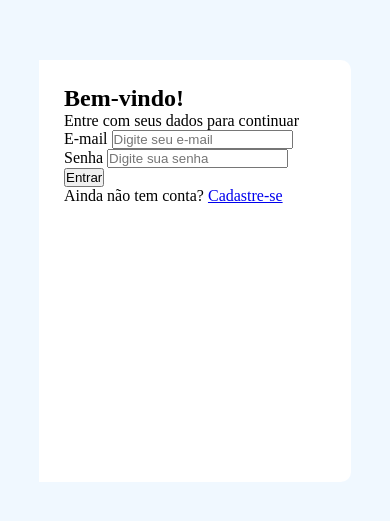
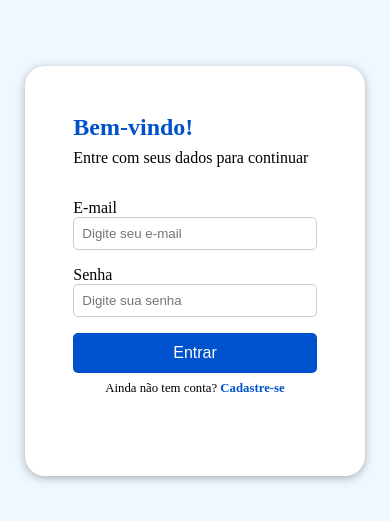
Before and after one commit to germanavaz/formacao-BiT, a plain HTML site: page formulario/index.html in a window 390 px wide. Shown: the part 151-672 px from the top of the page. Drawn offline with Linux system fonts and the light colour scheme.

Commit message:
:sparkles: aula responsividade 2

```diff
--- a/formulario/index.html
+++ b/formulario/index.html
@@ -26,7 +26,9 @@
           <input type="password" id="senha" placeholder="Digite sua senha" />
 
           <button>Entrar</button>
-          <p>Ainda não tem conta? <a href="#">Cadastre-se</a></p>
+          <p class="cadastro">
+            Ainda não tem conta? <a href="#">Cadastre-se</a>
+          </p>
         </form>
       </section>
     </main>
--- a/formulario/style.scss
+++ b/formulario/style.scss
@@ -14,12 +14,13 @@ body {
     height: 100vh;
     align-items: center;
     justify-content: center;
-    box-shadow: rgba(99, 99, 99, 0.2) 0px 2px 8px 0px;
+
 }
 
 img {
     height: 50vh;
-    border-radius: 10px 0 0 10px;
+    border-radius: 20px 0 0 20px;
+    box-shadow: rgba(99, 99, 99, 0.2) 0px 2px 8px 0px;
 }
 
 .formulario {
@@ -27,8 +28,65 @@ img {
     width: 30vw;
     height: 50vh;
     background-color: white;
-    border-radius: 0 10px 10px 0;
-    padding: 25px;
+    border-radius: 0 20px 20px 0;
+    padding: 3rem;
+    box-shadow: rgba(99, 99, 99, 0.2) 0px 2px 8px 0px;
+
+    h1 {
+        color: #0052cc;
+        margin-bottom: .5rem;
+    }
+    p {
+        margin-bottom: 2rem;
+    }
+
+
+    }
+
+form {
+    label, input {
+        display: block;
+        width: 100%;
+    }
+    input {
+        margin-bottom: 1rem;
+        padding: .5rem;
+        border: 1px solid #ccc;
+        border-radius: 5px;
+    }
+
+    button {
+        width: 100%;
+        padding: .7rem;
+        background-color: #0052cc;
+        color: white;
+        border: none;
+        border-radius: 5px;
+        cursor: pointer;
+        font-size: 1rem;
+        transition: background-color .3s ease;
+        margin-bottom: .5rem;
+
+        &:hover {
+            background-color: #003d99;
+        }
+    }
+}
+
+.cadastro {
+    font-size: 0.8rem;
+    text-align: center;
+    // margin-top: 1rem;
+
+    a {
+        color: #0052cc;
+        text-decoration: none;
+        font-weight: bold;
+
+        &:hover {
+            text-decoration: underline;
+        }
+    }
 }
 
 @media (max-width: 768px) {
@@ -41,7 +99,10 @@ img {
     }
 
     .formulario {
-        width: 80vw;
+        width: 87vw;
+        height: auto;
         margin: 10px 0;
+        border-radius: 20px;
+        box-shadow: rgba(99, 99, 99, 0.5) 0px 2px 8px 0px;
     }
 }
```
Also changed, not shown: formulario/style.css, 1 other file.
